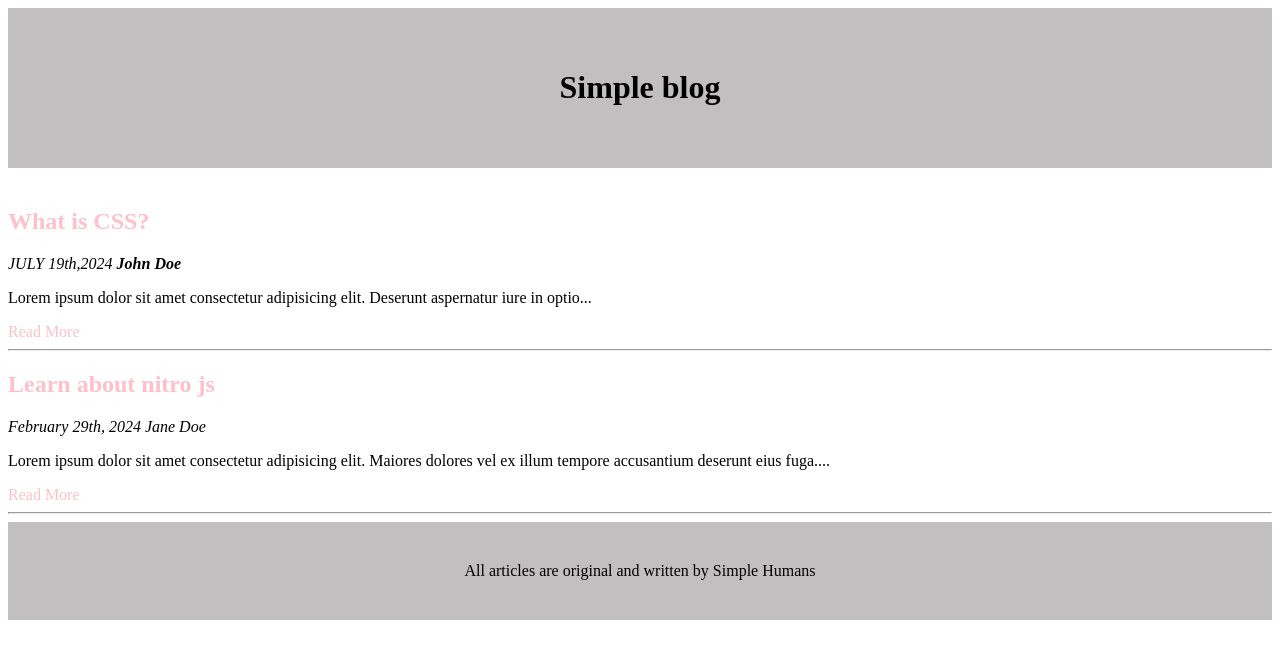
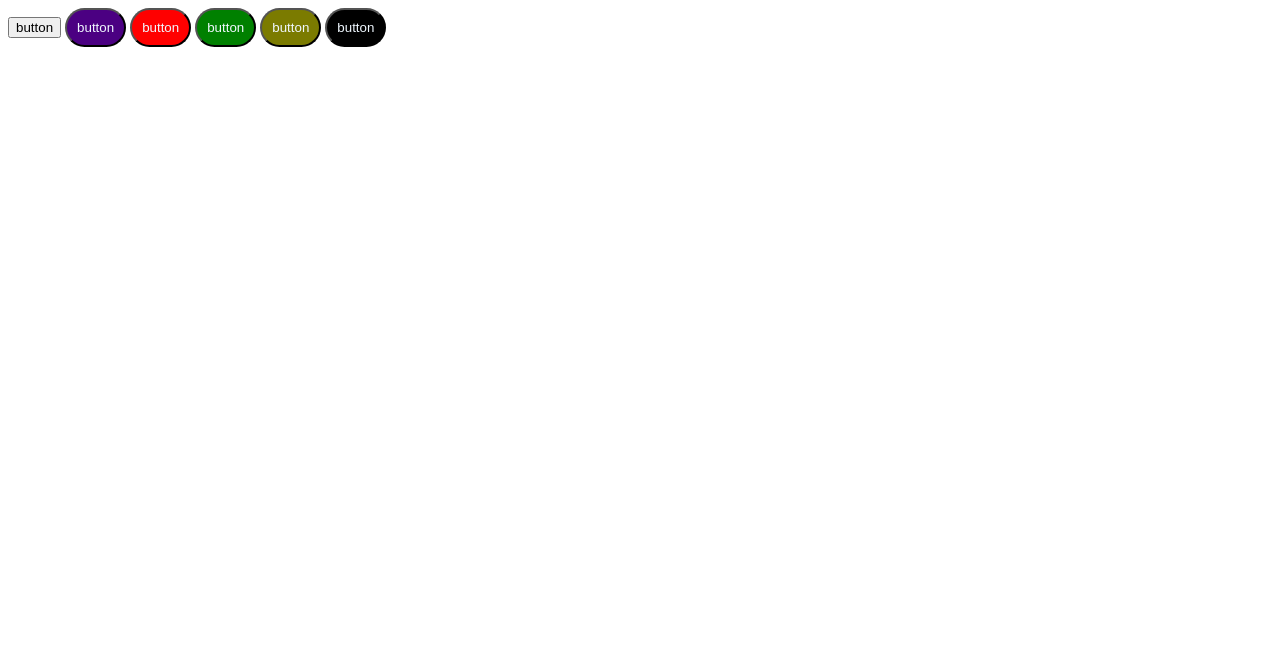
Before and after one commit to Death873/simple-blog, a plain HTML site: page index.html in a window 1280 px wide. Drawn offline with Linux system fonts and the light colour scheme.

Commit message:
Add files via upload

```diff
--- a/index.html
+++ b/index.html
@@ -4,21 +4,15 @@
     <meta charset="UTF-8">
     <meta name="viewport" content="width=device-width, initial-scale=1.0">
     <title>Document</title>
-    <link rel="stylesheet" href="style.css">
+    <link rel="stylesheet" href="ram.css">
 </head>
 <body>
-    <div class="Heading"><h1>Simple blog</h1></div>
-    <div class="what_is_css"><h2>What is CSS?</h2>
-        </div>
-    <i>JULY 19th,2024 <b>John Doe</b></i>
-    <p> Lorem ipsum dolor sit amet consectetur adipisicing elit. Deserunt aspernatur iure in optio...</p>
-    <div class="what_is_css"> Read More </div>
-    <hr>
-    <div class="what_is_css"><h2>Learn about nitro js</h2> </div>
-    <i>February 29th, 2024 Jane Doe</i>
-    <p>Lorem ipsum dolor sit amet consectetur adipisicing elit. Maiores dolores vel ex illum tempore accusantium deserunt eius fuga....</p>
-    <div class="what_is_css"> Read More </div>
-    <hr>
-    <div class="Heading"> All articles are original and written by Simple Humans</div>
+    <button>button</button>
+    <button id="r"> button</button>
+    <button id="rr"> button</button>
+    <button id="rrr"> button</button>
+    <button id="u"> button</button>
+    <button id="uu"> button</button>
+
 </body>
 </html>
--- /dev/null
+++ b/ram.css
@@ -0,0 +1,30 @@
+#r{
+    background-color:indigo;
+    color: aliceblue;
+    padding: 10px;
+    border-radius: 20px;
+}
+#rr{
+    background-color:red;
+    color: aliceblue;
+    padding: 10px;
+    border-radius: 20px;
+}
+#rrr{
+    background-color:green;
+    color: aliceblue;
+    padding: 10px;
+    border-radius: 20px;
+}
+#u{
+    background-color:rgb(123, 123, 0);
+    color: aliceblue;
+    padding: 10px;
+    border-radius: 20px;
+}
+#uu{
+    background-color:black;
+    color: aliceblue;
+    padding: 10px;
+    border-radius: 20px;
+}
```
